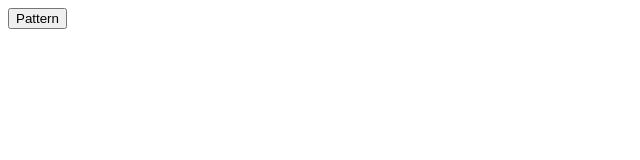
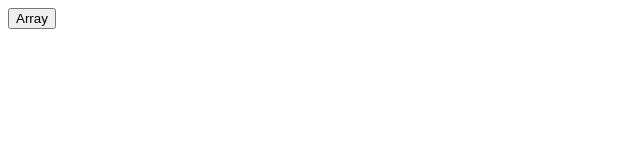
Before and after one commit to LolGetRektScrub/Lower-to-Cap, a plain HTML site: page index.html in a window 1280 px wide. Shown: the full height of the page, 0-640 px from the left. Drawn offline with Linux system fonts and the light colour scheme.

Commit message:
Update index.html

```diff
--- a/index.html
+++ b/index.html
@@ -1,12 +1,12 @@
 <!DOCTYPE html>
+
 <head>
     <script src="Capital.js"></script>
     <meta charset="utf-8">
+    <title>LowerCase to Capital</title>
 </head>
-
 <body>
-<form>
-    <button onclick="button();">Pattern</button>
+    <button onclick="button();">Array</button>
     <p id="demo"></p>
-</form>
 </body>
+</html>
```
